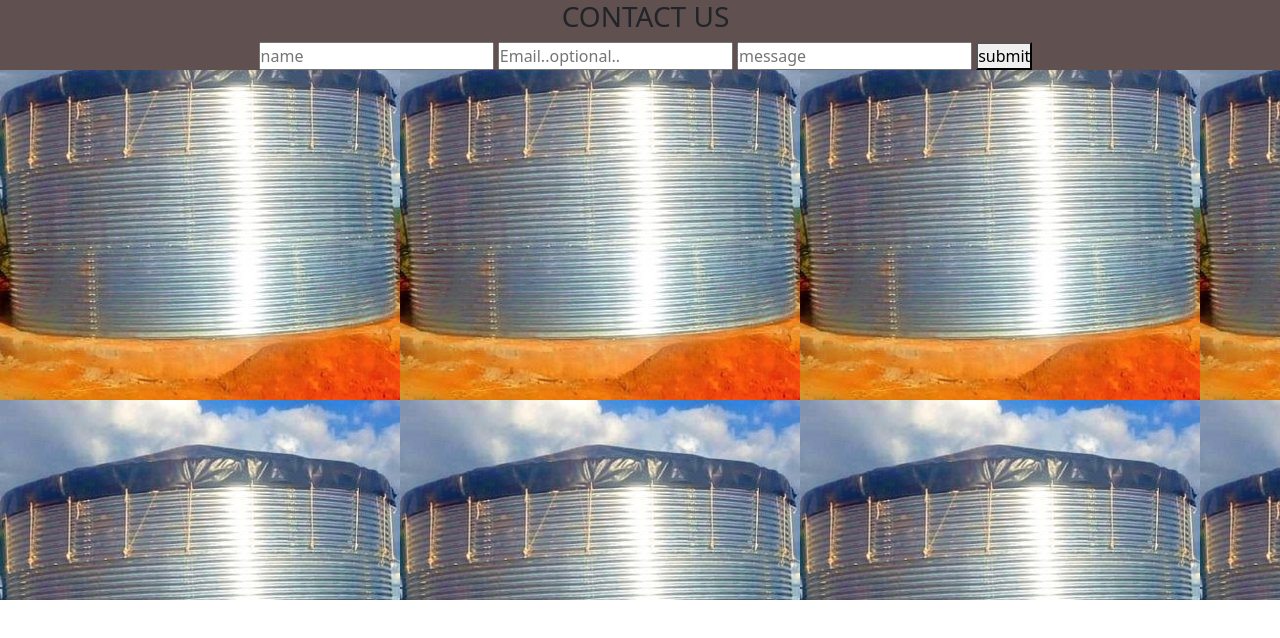
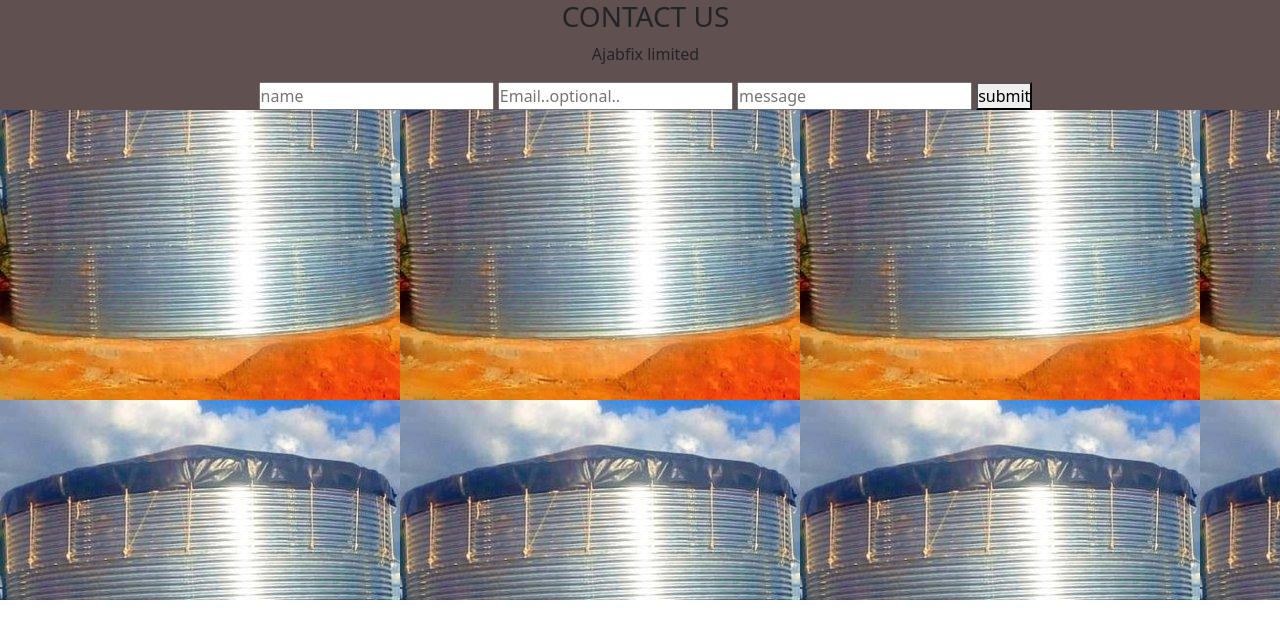
Before and after one commit to nazonasirkey/jub, a plain HTML site: page index.html in a window 1280 px wide. Drawn offline with nearby package versions, Linux system fonts and the light colour scheme.

Commit message:
it will add structuring

```diff
--- a/index.html
+++ b/index.html
@@ -14,6 +14,7 @@
         <form class="form" name="userinput">
          <div class="form1">
             <h3>CONTACT US</h3>
+            <p>Ajabfix limited</p>
             <input type="text" id="userName" placeholder="name" name="username" value="" required>
             <input type="email" name="email" id="email" placeholder="Email..optional..">
             <input type="text" id="message" placeholder="message" required>
```
